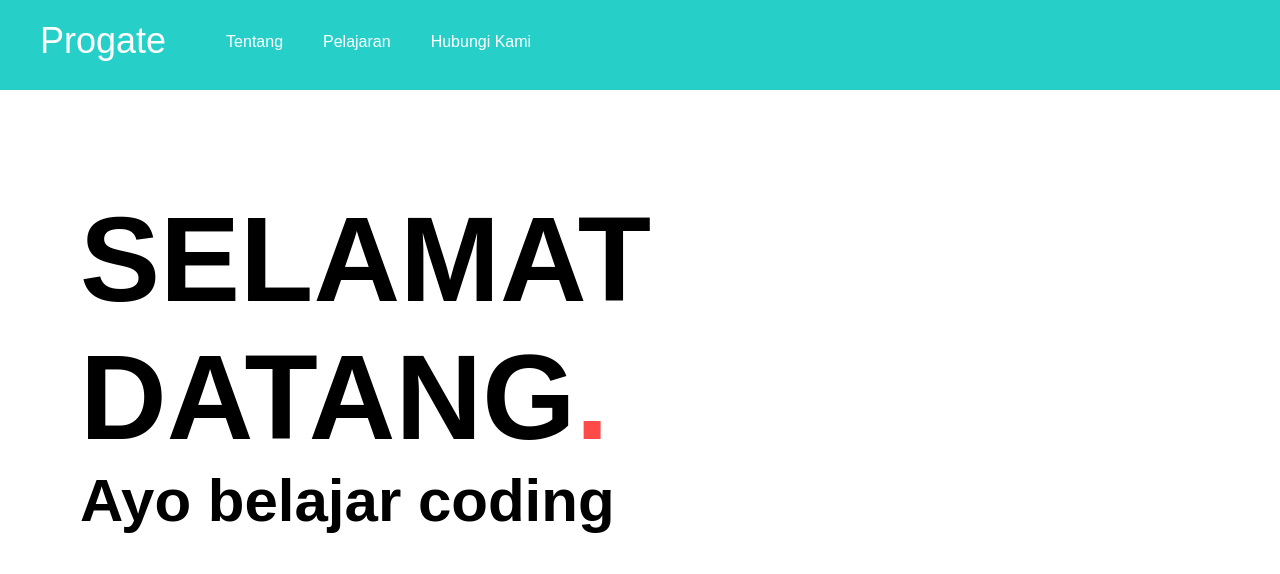
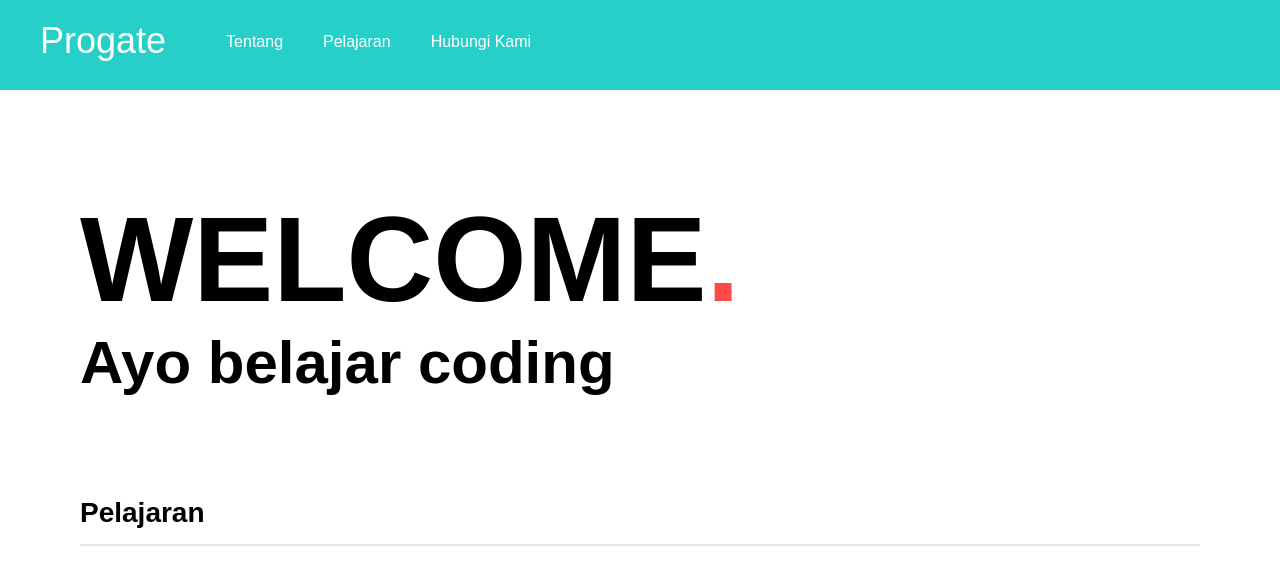
Before and after one commit to MrJNothing/pemrograman-web, a plain HTML site: page index.html in a window 1280 px wide. Shown: the top 574 px of the page. Drawn offline with Linux system fonts and the light colour scheme.

Commit message:
Mengubah isi heading h1 menjadi welcome

```diff
--- a/index.html
+++ b/index.html
@@ -21,7 +21,7 @@
 
   <div class="main">
     <div class="copy-container">
-      <h1>SELAMAT DATANG<span>.</span></h1>
+      <h1>WELCOME<span>.</span></h1>
       <h2>Ayo belajar coding</h2>
     </div>
 
```
